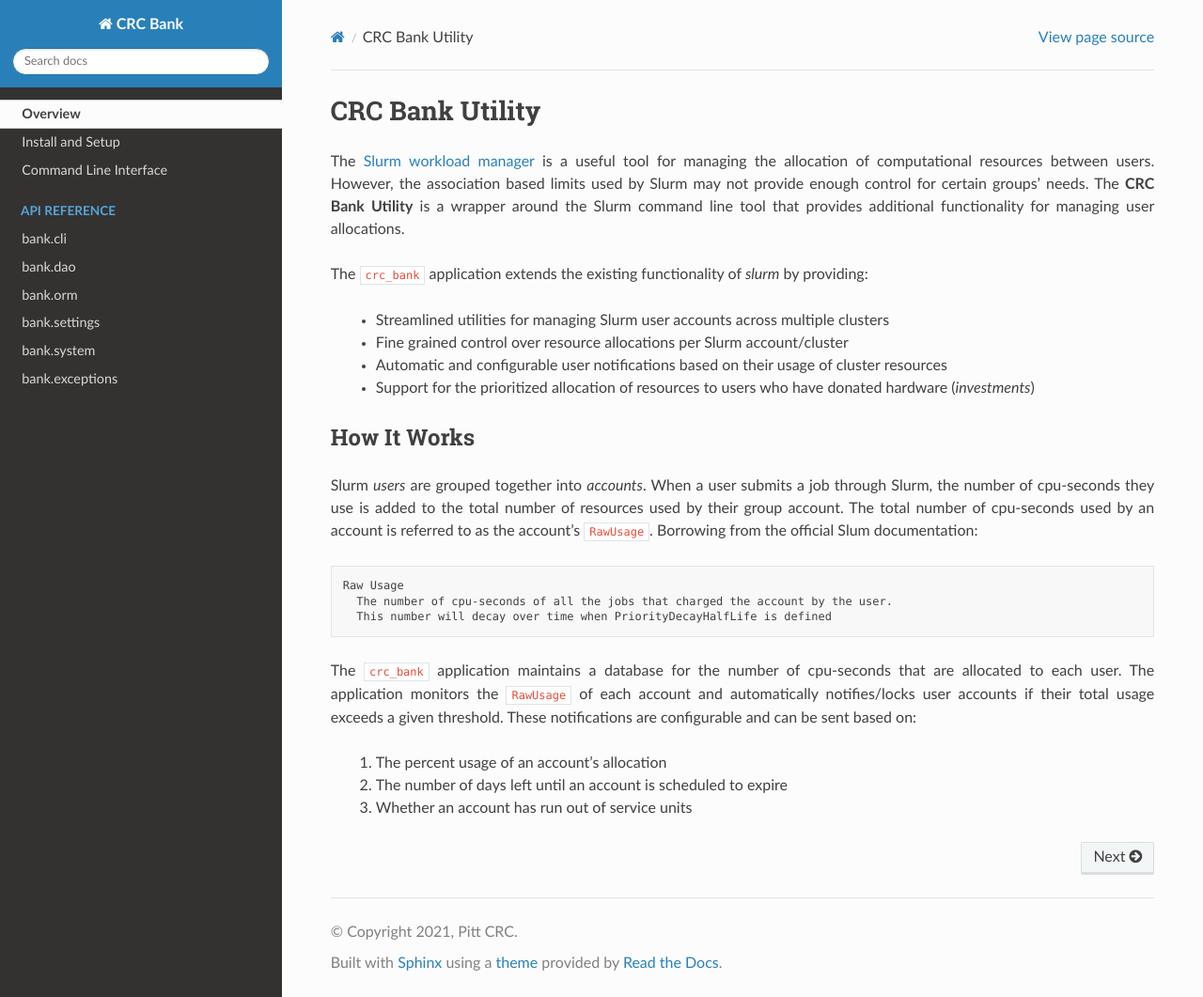
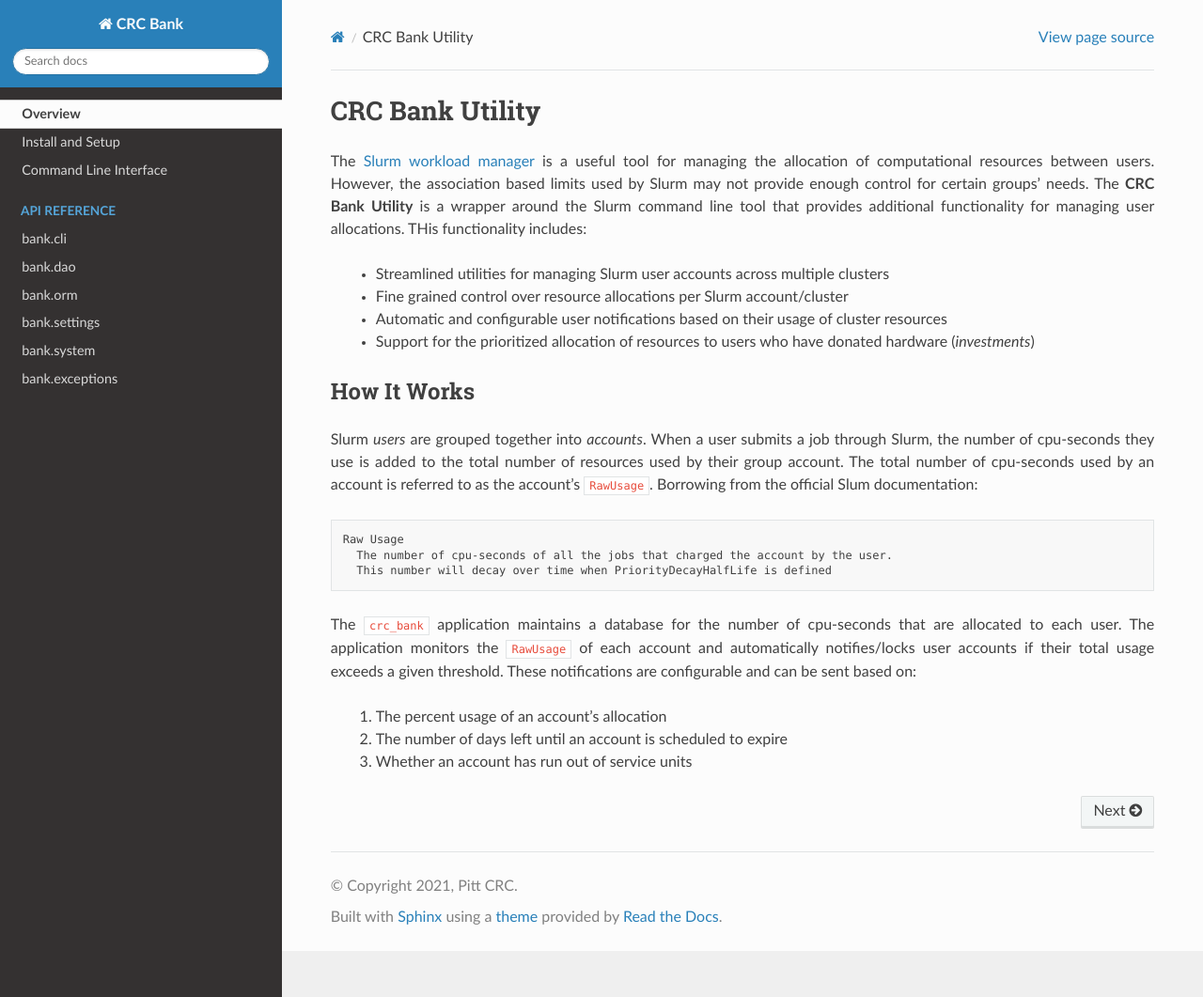
Before and after one commit to pitt-crc/bank, a Sphinx documentation site: the page built from docs/source/index.rst, in a window 1280 px wide and 1061 px high. Shown: the whole window at 94% size. Built offline with Sphinx 7.4.7 and the Read the Docs theme 2.0.0, drawn with Linux system fonts in a browser that asks for light colours.

Commit message:
Minor edits to index page docs

```diff
--- a/docs/source/index.rst
+++ b/docs/source/index.rst
@@ -6,9 +6,7 @@ is a useful tool for managing the allocation of computational resources
 between users. However, the association based limits used by Slurm may not
 provide enough control for certain groups' needs. The **CRC Bank Utility**
 is a wrapper around the Slurm command line tool that provides additional
-functionality for managing user allocations.
-
-The ``crc_bank`` application extends the existing functionality of `slurm` by providing:
+functionality for managing user allocations. THis functionality includes:
 
  - Streamlined utilities for managing Slurm user accounts across multiple clusters
  - Fine grained control over resource allocations per Slurm account/cluster
```
Also changed, not shown: other parts of docs/source/index.rst (+0 -3 lines).
